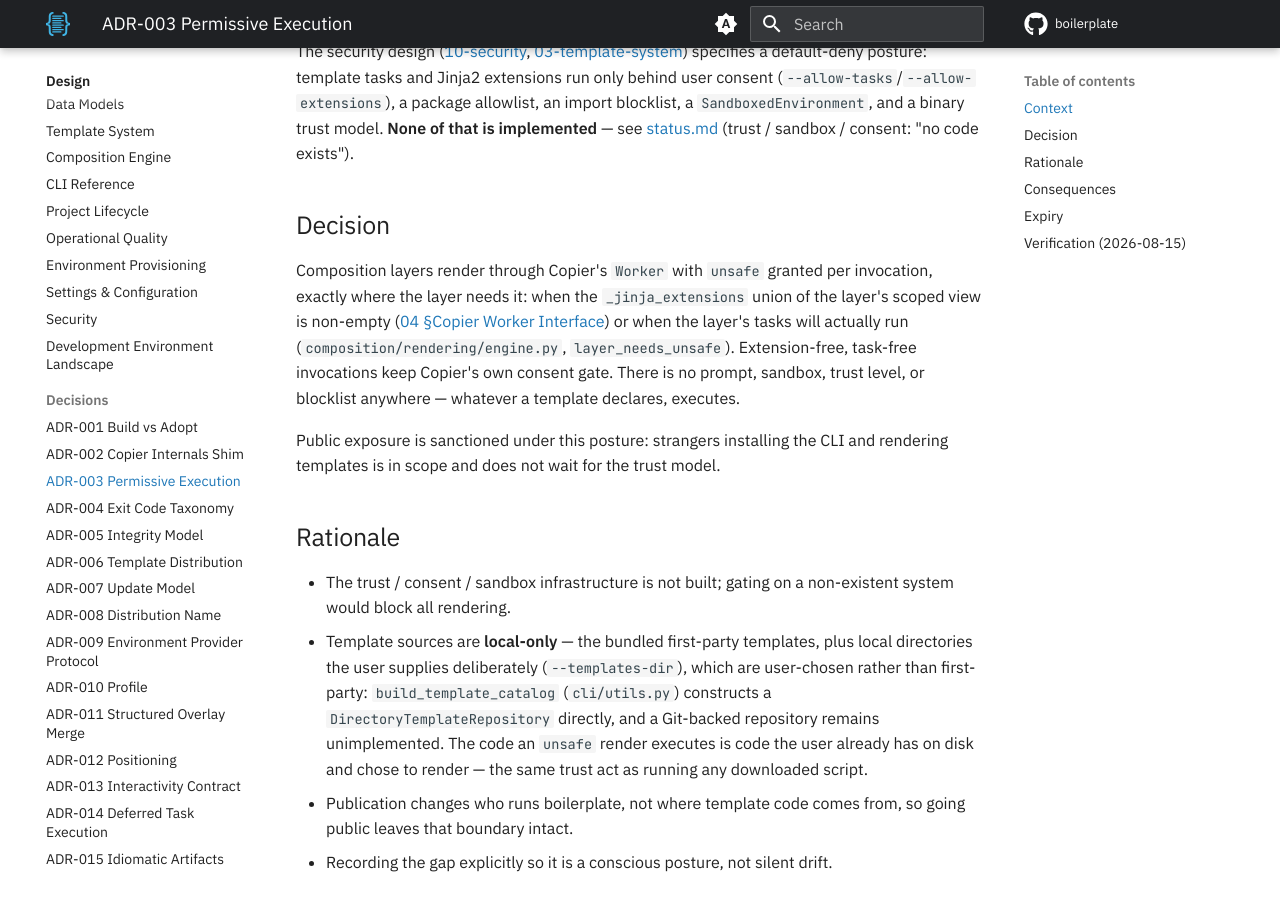
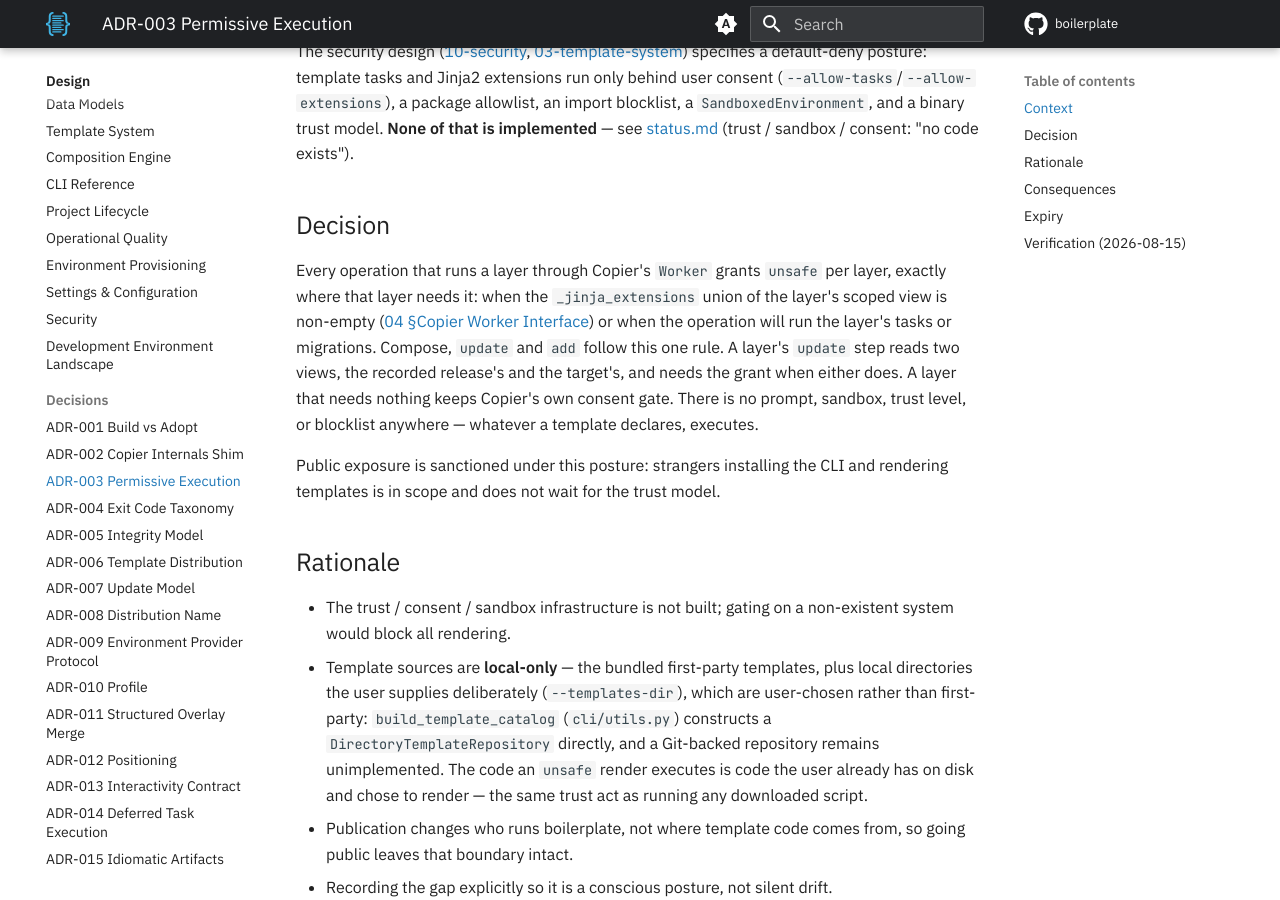
Before and after one commit to TheRealBillSiegler/boilerplate, an MkDocs documentation site: the page built from docs/design/adr-003-permissive-execution.md, in a window 1280 px wide and 900 px high, scrolled down 597 px. Built offline with MkDocs 1.6.1 and Material for MkDocs 9.7.7, drawn with Linux system fonts in a browser that asks for light colours; comment, search, counter and statistics services are not loaded; the version menu is left out.

Commit message:
docs(design): state ADR-003's unsafe grant as a per-layer rule
The decision pointed at one function in the rendering engine. Update and
add also run layers through Copier, so the decision now states the rule
all three follow, including the old and target views of an update step.

Co-Authored-By: Claude Sonnet 5.5 <noreply@anthropic.com>

```diff
--- a/docs/design/adr-003-permissive-execution.md
+++ b/docs/design/adr-003-permissive-execution.md
@@ -8,7 +8,7 @@ The security design ([10-security](10-security.md), [03-template-system](03-temp
 
 ## Decision
 
-Composition layers render through Copier's `Worker` with `unsafe` granted per invocation, exactly where the layer needs it: when the `_jinja_extensions` union of the layer's scoped view is non-empty ([04 §Copier Worker Interface](04-composition-engine.md#copier-worker-interface)) or when the layer's tasks will actually run (`composition/rendering/engine.py`, `layer_needs_unsafe`). Extension-free, task-free invocations keep Copier's own consent gate. There is no prompt, sandbox, trust level, or blocklist anywhere — whatever a template declares, executes.
+Every operation that runs a layer through Copier's `Worker` grants `unsafe` per layer, exactly where that layer needs it: when the `_jinja_extensions` union of the layer's scoped view is non-empty ([04 §Copier Worker Interface](04-composition-engine.md#copier-worker-interface)) or when the operation will run the layer's tasks or migrations. Compose, `update` and `add` follow this one rule. A layer's `update` step reads two views, the recorded release's and the target's, and needs the grant when either does. A layer that needs nothing keeps Copier's own consent gate. There is no prompt, sandbox, trust level, or blocklist anywhere — whatever a template declares, executes.
 
 Public exposure is sanctioned under this posture: strangers installing the CLI and rendering templates is in scope and does not wait for the trust model.
 
```
